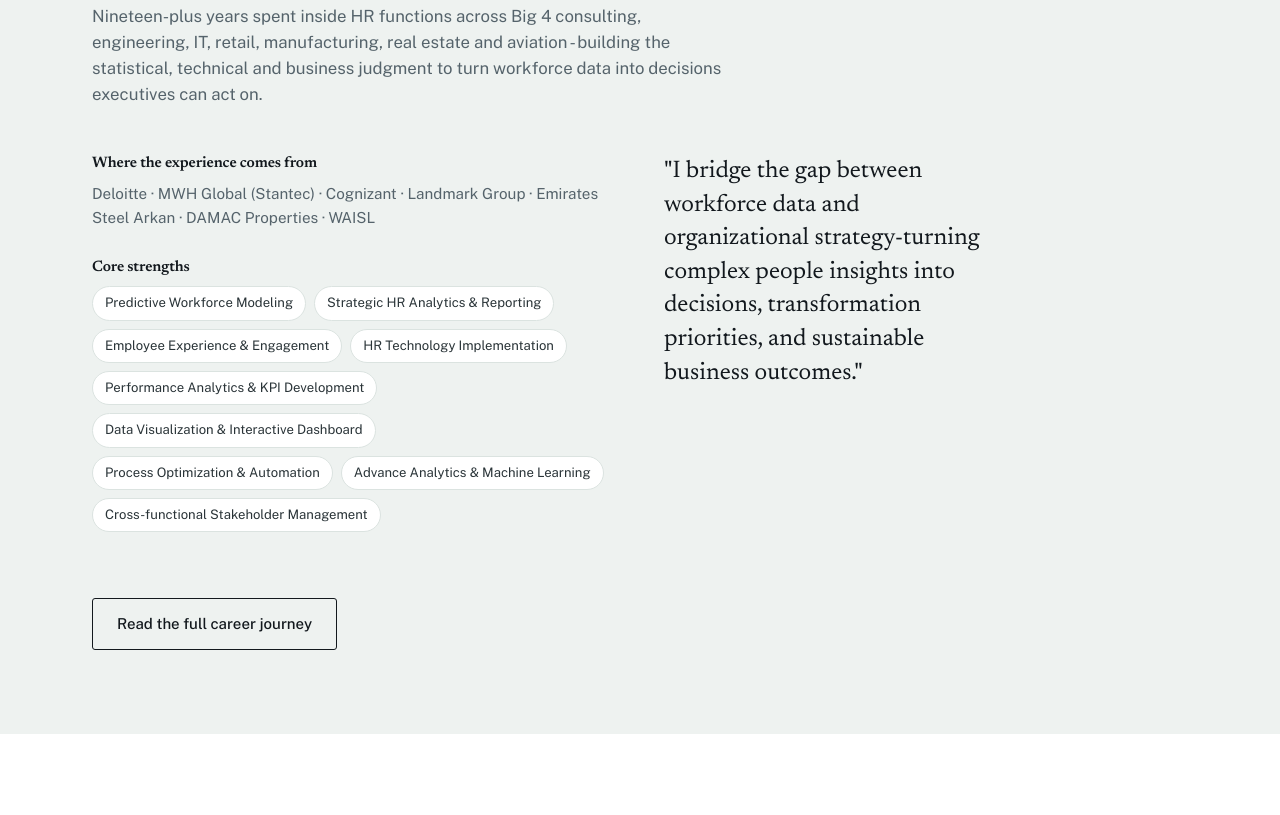
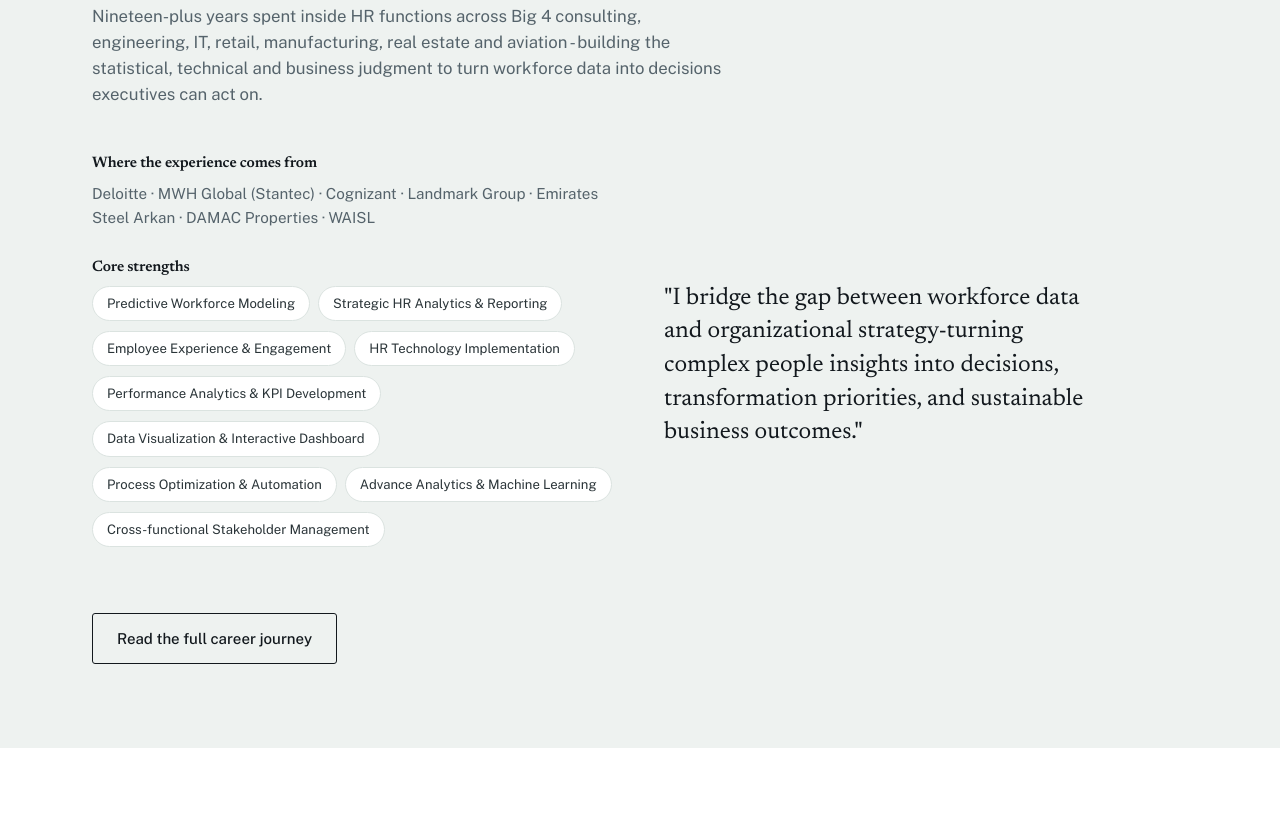
Before and after one commit to Lavannn/People-Analytics-Website, a plain HTML site: page index.html in a window 1280 px wide. Shown: the part 1143-1958 px from the top of the page. Drawn offline with nearby package versions, Linux system fonts and the light colour scheme.

Commit message:
Add files via upload

```diff
--- a/assets/css/style.css
+++ b/assets/css/style.css
@@ -202,8 +202,22 @@
 /* ---------------- Competency bars / lists ---------------- */
 .comp-block{ margin-bottom: 30px; }
 .comp-block h4{ font-size:0.95rem; margin-bottom:10px; color:var(--ink); }
-.pill-row{ display:flex; flex-wrap:wrap; gap:8px; }
-.pill{ font-size:0.82rem; padding:6px 12px; background:var(--white); border:1px solid var(--line); border-radius: 20px; color:var(--ink-soft); }
+.pill-row{
+  display:flex;
+  flex-wrap:wrap;
+  align-items:flex-start;  /* prevents a taller (wrapped) pill from stretching its row neighbors */
+  gap:10px 8px;
+}
+.pill{
+  font-size:0.82rem;
+  padding:8px 14px;
+  background:var(--white);
+  border:1px solid var(--line);
+  border-radius: 20px;
+  color:var(--ink-soft);
+  line-height:1.3;
+  white-space:nowrap;      /* keeps each pill on one line so row heights stay consistent */
+}
 
 /* ---------------- Engagement models ---------------- */
 .engage-grid{ display:grid; grid-template-columns: repeat(3,1fr); gap:1px; background:var(--line); border:1px solid var(--line); }
@@ -291,9 +305,20 @@
 /* ---------------- Misc ---------------- */
 .arrow-link::after{ content:'\2192'; margin-left:6px; }
 .badge-demo{ display:inline-block; font-family:var(--font-mono); font-size:0.68rem; padding:4px 10px; border:1px solid var(--amber); color: var(--amber); border-radius:2px; }
-.two-col{ display:grid; grid-template-columns:1fr 1fr; gap:48px; }
+.two-col{
+  display:grid;
+  grid-template-columns:1fr 1fr;
+  gap:48px;
+  align-items:center;   /* vertically centers the quote-block against the left column */
+}
 @media (max-width:880px){ .two-col{ grid-template-columns:1fr; } }
-.quote-block{ font-family: var(--font-display); font-size:1.5rem; line-height:1.4; color:var(--ink); max-width:24ch; }
+.quote-block{
+  font-family: var(--font-display);
+  font-size:1.5rem;
+  line-height:1.4;
+  color:var(--ink);
+  max-width:32ch;        /* widened from 24ch so it wraps less awkwardly */
+}
 .breadcrumb{ font-size:0.85rem; color:var(--slate-on-dark); margin-bottom:20px; }
 .breadcrumb a{ color: var(--slate-on-dark); border-bottom:1px solid transparent; }
 .breadcrumb a:hover{ border-bottom-color: currentColor; }
```
